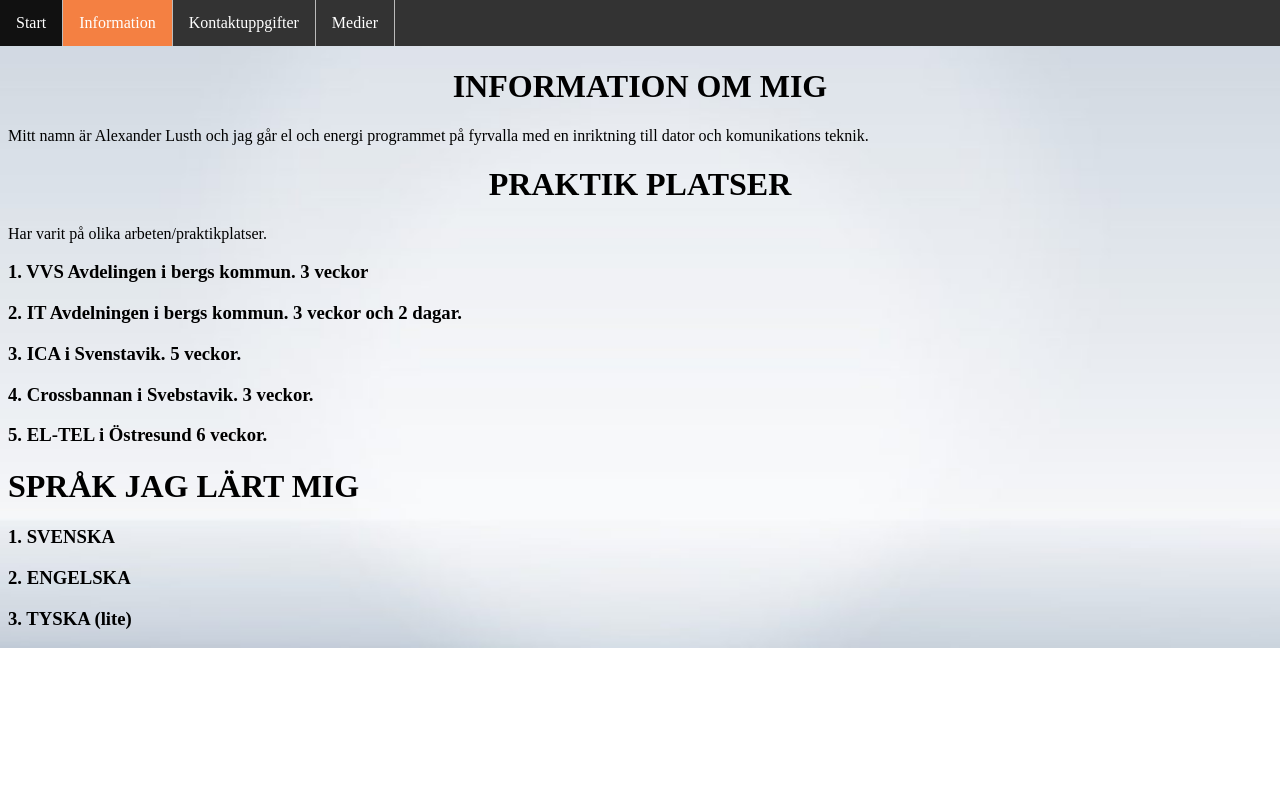
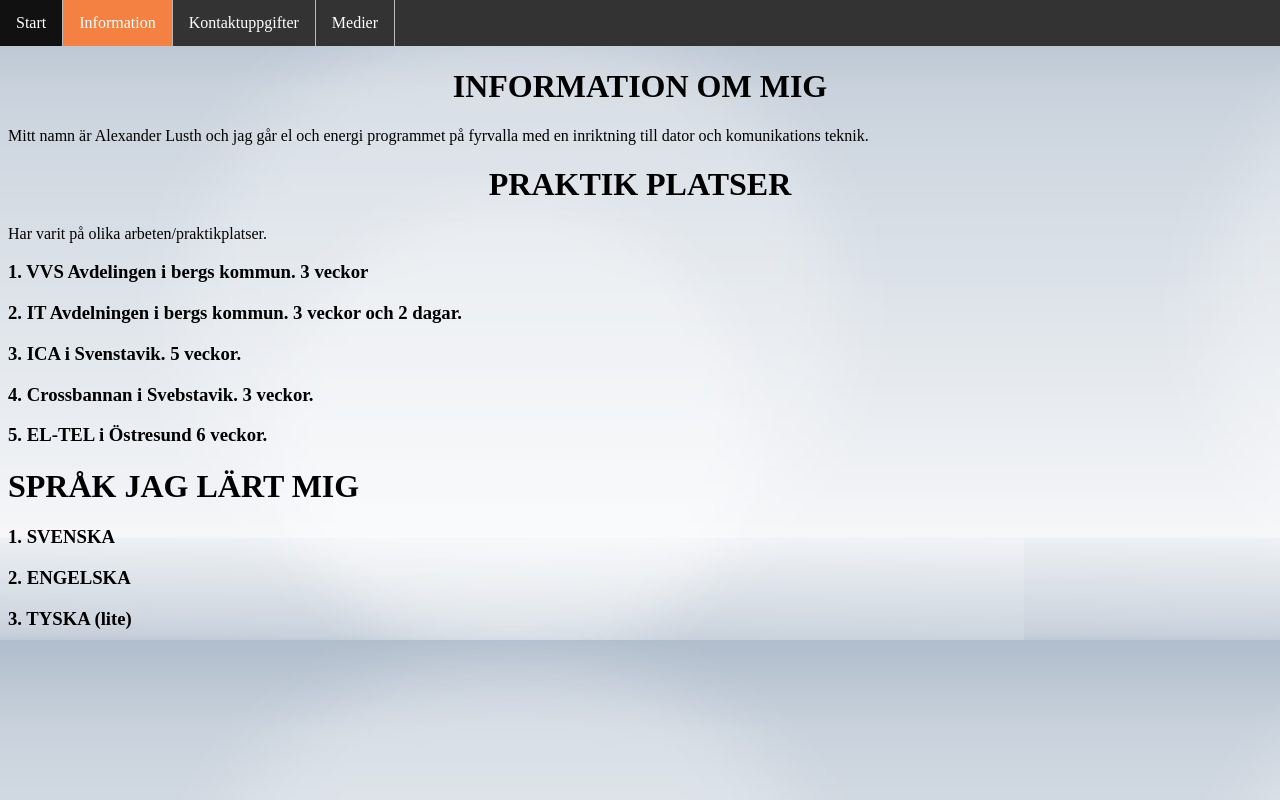
Before and after one commit to AlexanderLusth/website, a PHP site: page /info.html in a window 1280 px wide. Run offline with PHP 8.4, Linux system fonts and the light colour scheme.

Commit message:
fixed background

```diff
--- a/Style.css
+++ b/Style.css
@@ -88,10 +88,10 @@ ul {
 }
 body{
   background-image: url(white.jpg);
-  background-repeat: no-repeat;
-  background-size: cover;
-  background-position: center;
-  background-position: bottom;
+  /background-repeat: no-repeat;
+  /background-size: cover;
+  /background-position: center;
+  /background-position: bottom;
 
 
 
```
